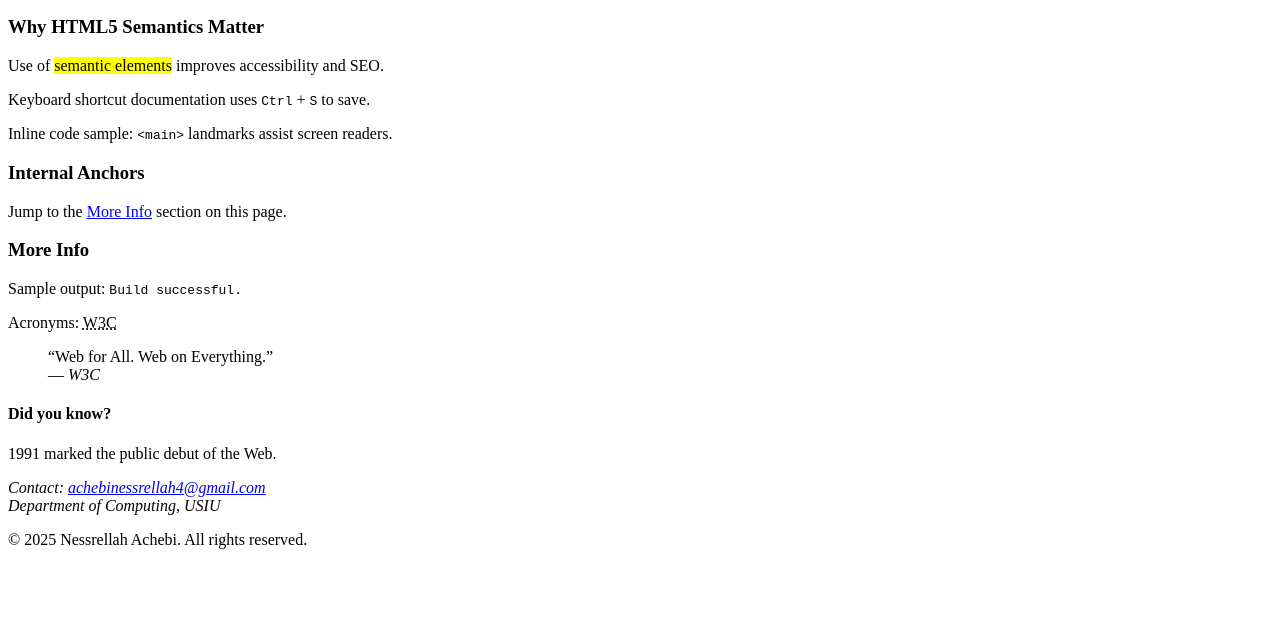
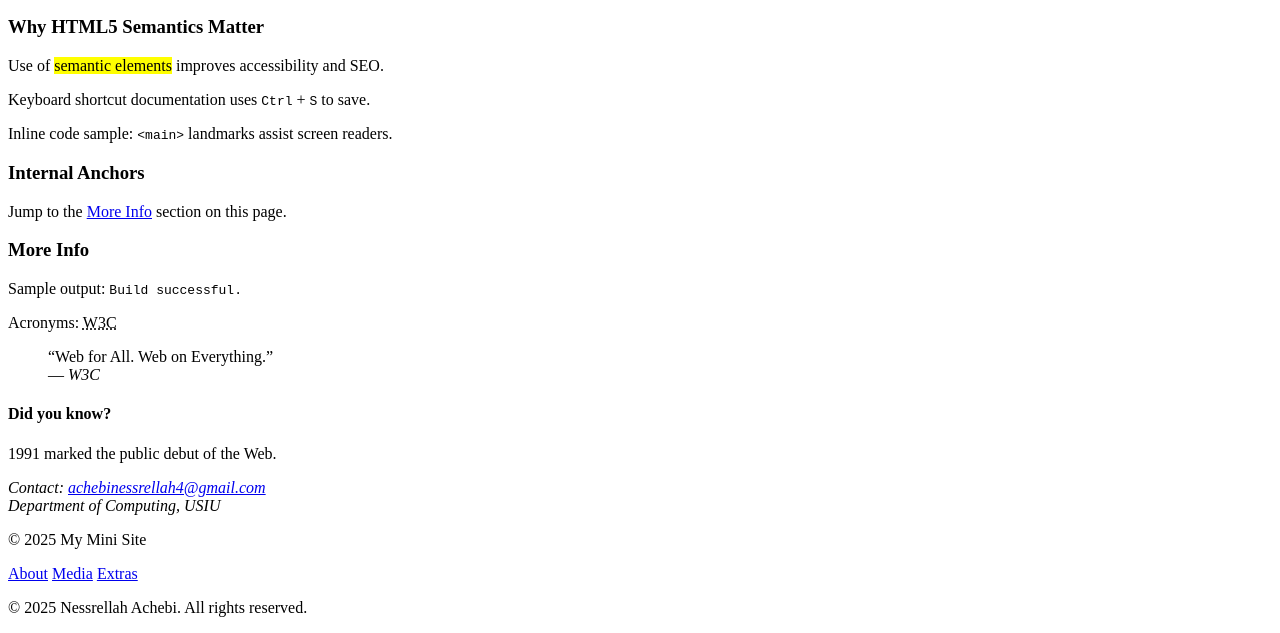
Before and after one commit to Ness-Lan/Html-5-practical, a plain HTML site: page index.html in a window 1280 px wide. Shown: the part 283-916 px from the top of the page. Before the commit the page ends 848 px from the top, so only its background shows below. Drawn offline with Linux system fonts and the light colour scheme.

Commit message:
Update index.html

```diff
--- a/index.html
+++ b/index.html
@@ -79,6 +79,16 @@
   </main>
 
   <footer>
+  <div class="footer-container">
+    <p>&copy; 2025 My Mini Site</p>
+    <nav class="footer-links">
+      <a href="about.html">About</a>
+      <a href="media.html">Media</a>
+      <a href="extras.html">Extras</a>
+    </nav>
+  </div>
+</footer>
+
     <p>&copy; <time datetime="2025">2025</time> Nessrellah Achebi. All rights reserved.</p>
   </footer>
 </body>
```
